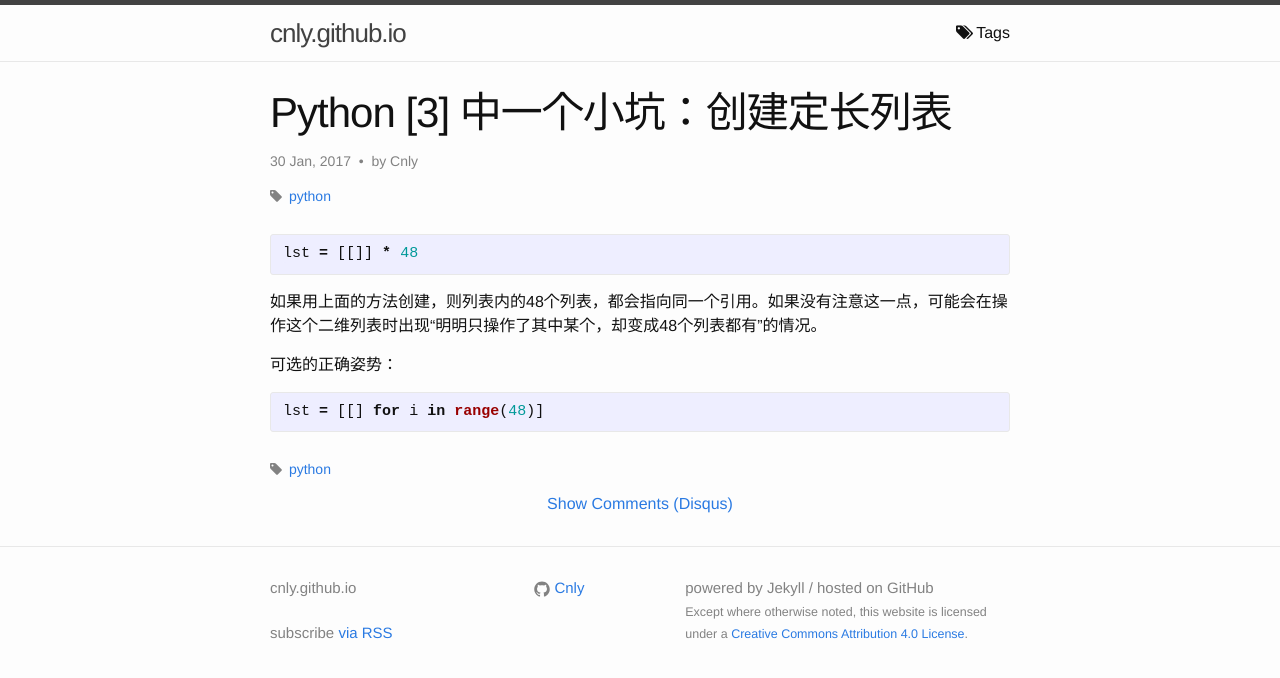
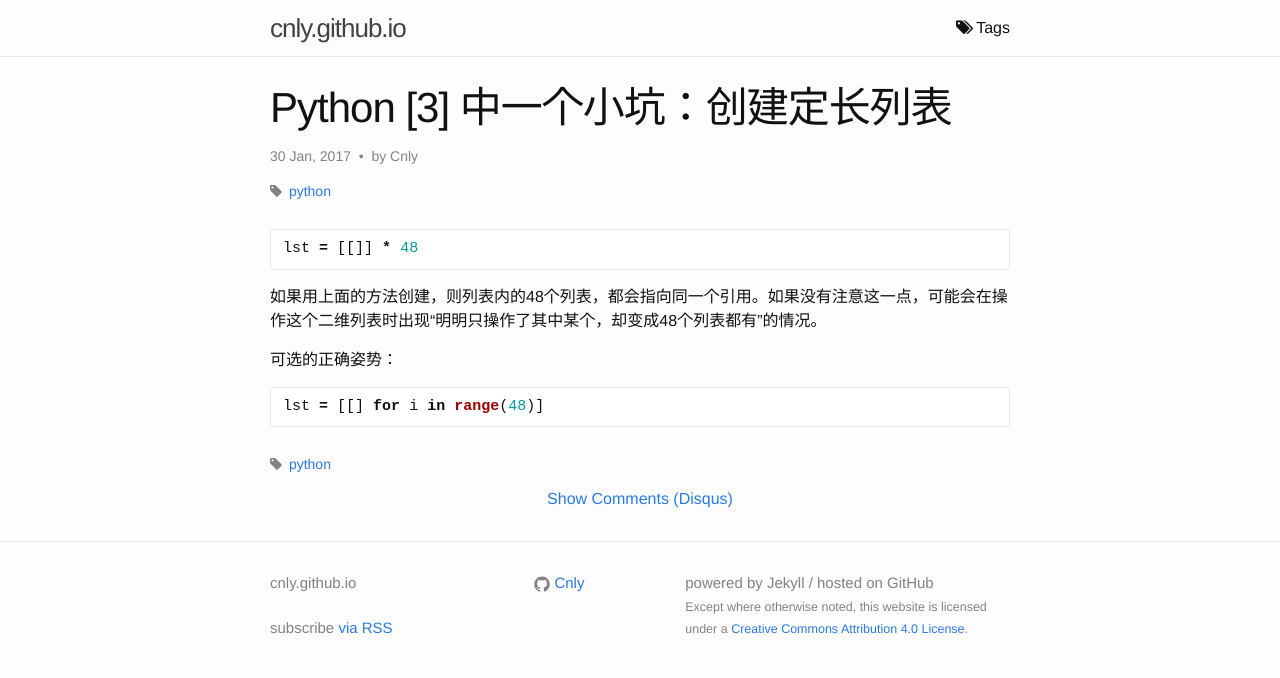
Before and after one commit to Cnly/cnly.github.io, a Jekyll site: the page built from _posts/2017-01-30-python3-initilization-of-lists.md, in a window 1280 px wide. Shown: the top 678 px of the page. Built offline with Jekyll 4.4.1, drawn with Linux system fonts in a browser that asks for light colours.

Commit message:
adjust styles

```diff
--- a/_sass/_base.scss
+++ b/_sass/_base.scss
@@ -97,7 +97,7 @@ a {
     }
 
     &:hover {
-        color: $text-color;
+        // color: $text-color;
         text-decoration: underline;
     }
 }
@@ -130,7 +130,7 @@ code {
     font-size: 15px;
     border: 1px solid $grey-color-light;
     border-radius: 3px;
-    background-color: #eef;
+	// background-color: #eef;
 }
 
 code {
--- a/_sass/_layout.scss
+++ b/_sass/_layout.scss
@@ -2,7 +2,7 @@
  * Site header
  */
 .site-header {
-    border-top: 5px solid $grey-color-dark;
+	// border-top: 5px solid $grey-color-dark;
     border-bottom: 1px solid $grey-color-light;
     min-height: 56px;
 
```
